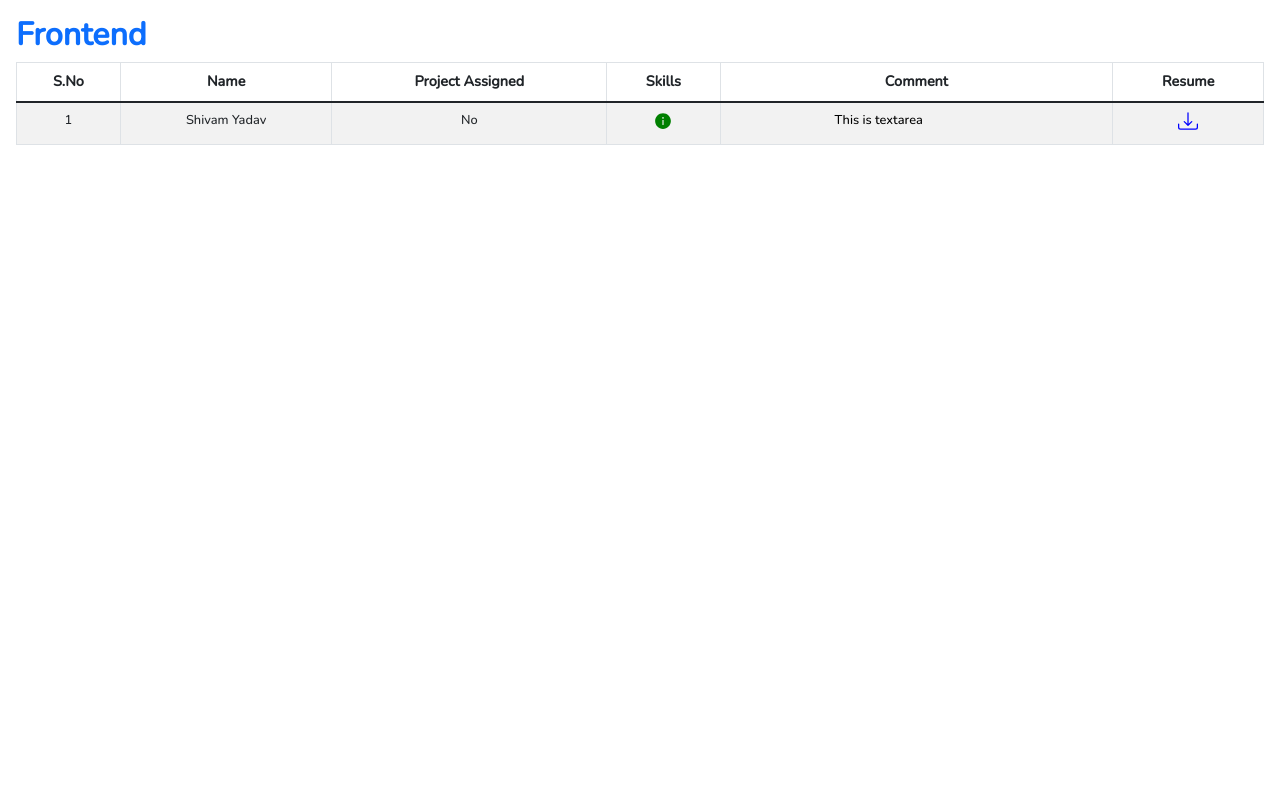
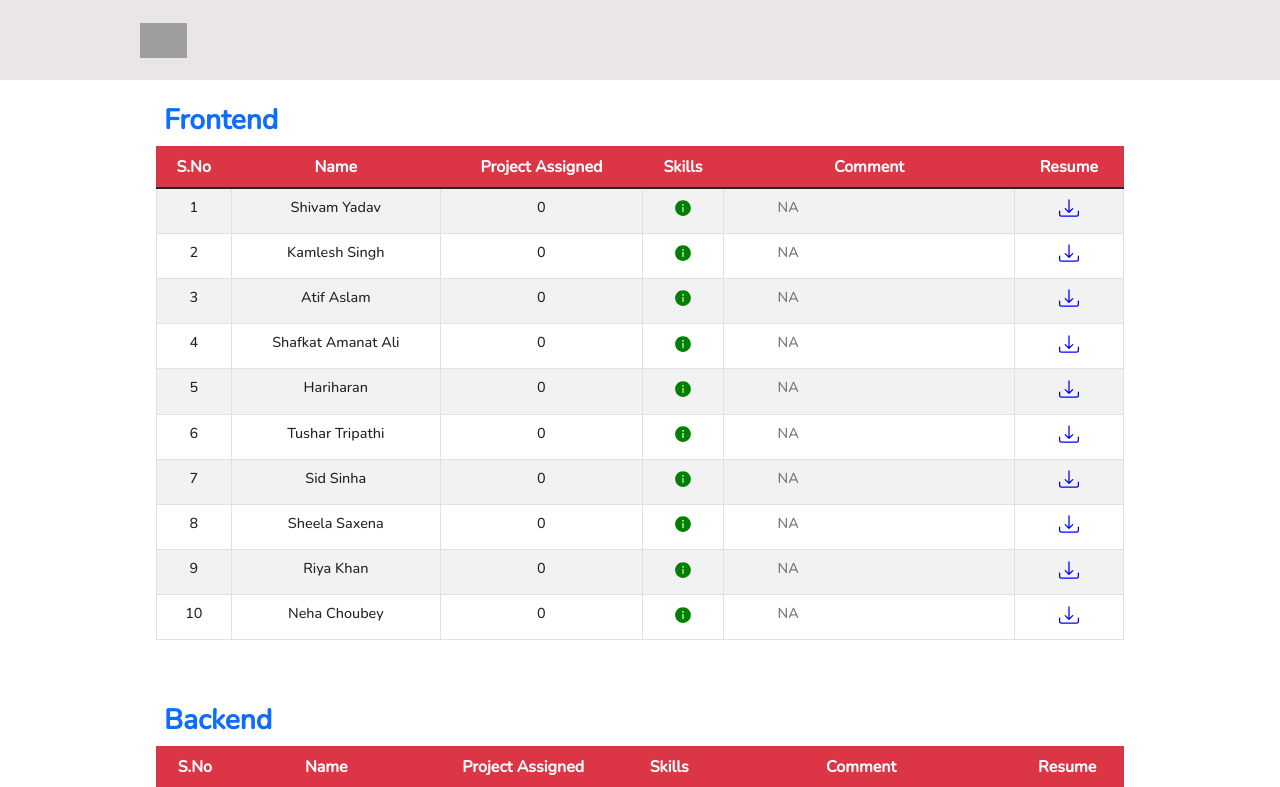
Before and after one commit to Shivamy2/trainee-details-app, a React (Create React App) app: page / in a window 1280 px wide. Shown: the top 787 px of the page. Built offline with nearby package versions, Linux system fonts and the light colour scheme; grey boxes are pictures that could not be loaded.

Commit message:
completed data distribution among components

```diff
--- a/package.json
+++ b/package.json
@@ -8,6 +8,7 @@
         "@testing-library/user-event": "^13.5.0",
         "axios": "^0.27.2",
         "bootstrap": "^5.1.3",
+        "lodash": "^4.17.21",
         "react": "^18.2.0",
         "react-bootstrap": "^2.4.0",
         "react-dom": "^18.2.0",
--- a/src/App.css
+++ b/src/App.css
@@ -1,8 +1,19 @@
 @import url('https://fonts.googleapis.com/css2?family=Nunito:wght@500&display=swap');
+@import url("./constants/variable.css");
 * {
     margin: 0px;
     padding: 0px;
     font-family: 'Nunito', -apple-system, BlinkMacSystemFont, 'Segoe UI', 'Roboto', 'Oxygen', 'Ubuntu', 'Cantarell', 'Fira Sans', 'Droid Sans', 'Helvetica Neue', sans-serif;
+}
+
+.site-width {
+    max-width: 1000px;
+}
+
+.site-navbar {
+    background-color: var(--light);
+    position: sticky;
+    top: 0;
 }
 
 .detail-table__heading {
@@ -12,3 +23,29 @@
 .detail-table__body {
     font-size: 0.8rem;
 }
+
+.navbar-heading {
+    height: 10vh;
+}
+
+.navbar-heading__logo {
+    height: 35px;
+    width: auto;
+}
+
+.cursor-event {
+    cursor: pointer;
+}
+
+.table__styling {
+    overflow-x: auto;
+}
+
+@media only screen and (min-width: 768px) {
+    .detail-table__heading {
+        font-size: 1rem;
+    }
+    .detail-table__body {
+        font-size: 0.9rem;
+    }
+}
--- a/src/App.jsx
+++ b/src/App.jsx
@@ -3,9 +3,21 @@ import axios from "axios";
 import React, { useEffect, useState } from "react";
 import { data } from "./constants/constant";
 import DetailTable from "./components/DetailTable";
+import NavBar from "./components/NavBar";
+import { filter } from "lodash";
 
 const App = () => {
   const [userData, setUserData] = useState(data || []);
+  const frontendData = filter(userData, (item) => {
+    return item.type === "frontend";
+  });
+  const backendData = filter(userData, (item) => {
+    return item.type === "backend";
+  });
+  const projAllocated = filter(userData, (item) => {
+    return item.projAlc === "1";
+  });
+  console.log("details", frontendData, backendData, projAllocated);
   useEffect(() => {
     if (!data) {
       axios
@@ -20,8 +32,19 @@ const App = () => {
   }, []);
 
   return (
-    <div className="App py-3 p-md-3">
-      <DetailTable />
+    <div>
+      <div className="site-navbar">
+        <NavBar className={"mb-4 mt-0 site-width mx-auto"} />
+      </div>
+      <div className="site-width pb-3 p-md-3 pt-md-0 mx-auto">
+        <DetailTable title={"Frontend"} data={frontendData} />
+        <DetailTable title={"Backend"} data={backendData} className="mt-5" />
+        <DetailTable
+          title={"Project Allocated"}
+          data={projAllocated}
+          className="mt-5"
+        />
+      </div>
     </div>
   );
 };
--- a/src/components/DetailTable.jsx
+++ b/src/components/DetailTable.jsx
@@ -1,56 +1,32 @@
 import { memo } from "react";
 import Table from "react-bootstrap/Table";
-import { AiFillInfoCircle } from "react-icons/ai";
-import { BsDownload } from "react-icons/bs";
 import { tableHeadings } from "../constants/constant";
+import TableRow from "./TableRow";
 
-const DetailTable = ({ className, data }) => {
+const DetailTable = ({ className, data, title }) => {
   const headingValues = tableHeadings;
   return (
     <div className={className}>
-      <h2 className="text-primary fw-bold fs-2">Frontend</h2>
-      <div style={{ overflowX: "auto" }}>
+      <h2 className="text-primary fw-bold fs-3 ms-2">{title}</h2>
+      <div className="table__styling">
         <Table striped bordered hover className="text-center">
-          <thead className="detail-table__heading">
+          <thead className="detail-table__heading bg-danger border-danger text-white">
             <tr>
-              {headingValues?.map((item) => (
-                <th>{item}</th>
+              {headingValues?.map((item, index) => (
+                <th key={index}>{item}</th>
               ))}
             </tr>
           </thead>
           <tbody className="detail-table__body">
-            <tr>
-              <td>1</td>
-              <td>Shivam Yadav</td>
-              <td>No</td>
-              <td>
-                <AiFillInfoCircle color="green" size={18} />
-              </td>
-              <td>
-                <textarea
-                  style={{
-                    outline: "none",
-                    border: "none",
-                    backgroundColor: "transparent",
-                    resize: "none",
-                  }}
-                  onKeyDown={(event) => {
-                    if (event.key === "Enter") console.log("Enter pressed");
-                  }}
-                  placeholder="NA"
-                  name=""
-                  id=""
-                  cols="20"
-                  rows="1"
-                  value={"This is textarea"}
-                />
-              </td>
-              <td>
-                <a href="www.google.com" download>
-                  <BsDownload color="blue" size={20} />
-                </a>
-              </td>
-            </tr>
+            {data?.length > 0 ? (
+              data?.map((item, index) => (
+                <TableRow key={index} data={item} sno={index} />
+              ))
+            ) : (
+              <tr>
+                <td colSpan={tableHeadings.length}>No Details Found</td>
+              </tr>
+            )}
           </tbody>
         </Table>
       </div>
--- /dev/null
+++ b/src/components/NavBar.jsx
@@ -0,0 +1,18 @@
+import { memo } from "react";
+import { siteLogo } from "../constants/constant";
+
+const NavBar = ({ className }) => {
+  return (
+    <div className={`${className} navbar-heading`}>
+      <div className="h-100 d-flex align-item-center">
+        <img
+          src={siteLogo}
+          alt="Gemini Solutions"
+          className="navbar-heading__logo my-auto"
+        />
+      </div>
+    </div>
+  );
+};
+
+export default memo(NavBar);
--- /dev/null
+++ b/src/components/TableRow.jsx
@@ -0,0 +1,53 @@
+import { memo } from "react";
+import { AiFillInfoCircle } from "react-icons/ai";
+import { BsDownload } from "react-icons/bs";
+
+const TableRow = ({ data, sno, className }) => {
+  return (
+    <tr className={className}>
+      <td>{sno + 1}</td>
+      <td>{data.name}</td>
+      <td>{data.projAlc}</td>
+      <td>
+        <AiFillInfoCircle color="green" size={18} className="cursor-event" />
+      </td>
+      <td>
+        <textarea
+          style={{
+            outline: "none",
+            border: "none",
+            backgroundColor: "transparent",
+            resize: "none",
+          }}
+          onKeyDown={(event) => {
+            if (event.key === "Enter") console.log("Enter pressed");
+          }}
+          placeholder="NA"
+          name=""
+          id=""
+          cols="20"
+          rows="1"
+          //   value={data.comment}
+        />
+      </td>
+      <td>
+        <a
+          href="https://drive.google.com/file/d/1lYJNaCe2Tn2Rwd9jx_pDe4jh8ZK-Dchi/view?usp=sharing"
+          target={"popup"}
+          onClick={(event) =>
+            window.open(
+              "https://drive.google.com/file/d/1lYJNaCe2Tn2Rwd9jx_pDe4jh8ZK-Dchi/view?usp=sharing",
+              "name",
+              "width=1000,height=600"
+            )
+          }
+          download
+        >
+          <BsDownload color="blue" size={20} />
+        </a>
+      </td>
+    </tr>
+  );
+};
+
+export default memo(TableRow);
--- a/src/constants/constant.js
+++ b/src/constants/constant.js
@@ -1,2 +1,3 @@
 export const data = JSON.parse(localStorage.getItem("data"));
-export const tableHeadings = ["S.No", "Name", "Project Assigned", "Skills", "Comment", "Resume"]
+export const tableHeadings = ["S.No", "Name", "Project Assigned", "Skills", "Comment", "Resume"];
+export const siteLogo = "https://d3j0t7vrtr92dk.cloudfront.net/geminisolutions/1593443784_Gemini%20Logo.png?"
--- /dev/null
+++ b/src/constants/variable.css
@@ -0,0 +1,3 @@
+:root {
+    --light: #E9E5E9;
+}
```
Also changed, not shown: 1 other file (tests, documents, lock files or other folders).
